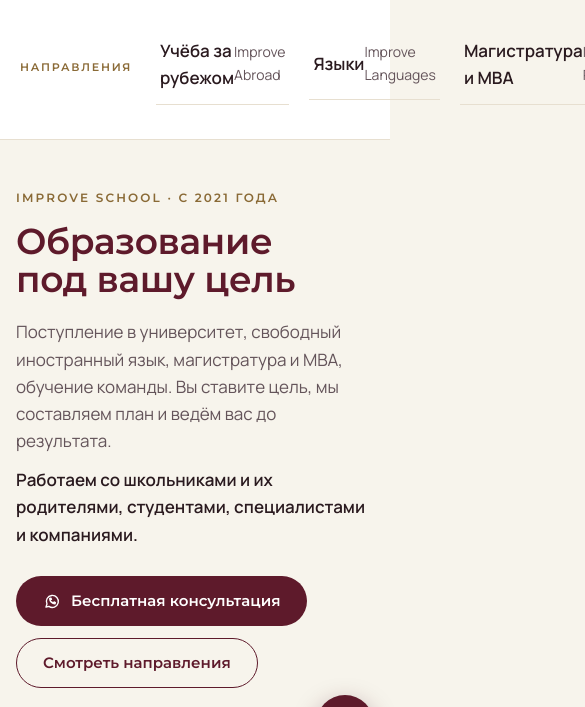
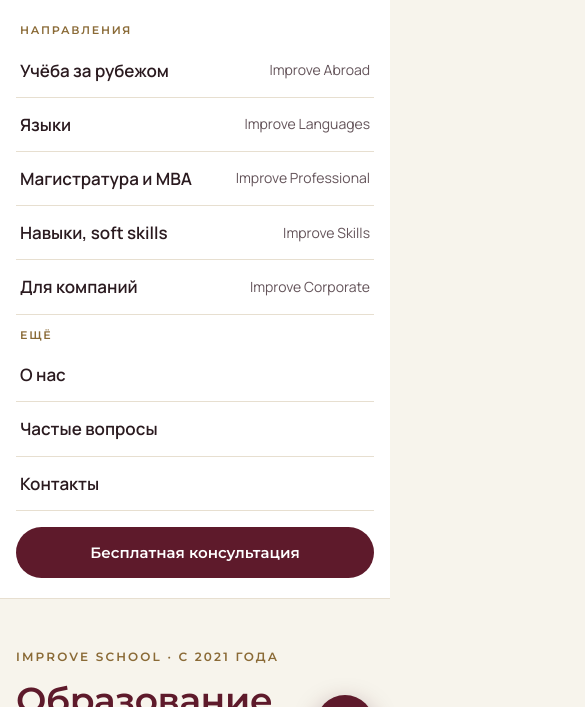
Before and after one commit to prounion-kg/Improve-site, a plain HTML site: page index.html in a window 390 px wide. Both pictures are taken after a click on the button "Меню". Shown: the part 75-782 px from the top of the page, 585 px wide, since content can reach past the window. Drawn offline with Linux system fonts and the light colour scheme.

Commit message:
Add files via upload

```diff
--- a/index.html
+++ b/index.html
@@ -65,6 +65,7 @@ p{margin:0}
 .nav .btn{margin-left:10px;min-height:44px;padding:0 20px;font-size:14px;color:#fff}
 .nav .btn:hover{background:var(--wine-deep);color:#fff}
 .menu-btn{display:none;align-items:center;gap:8px;min-height:44px;padding:0 16px;border:1.5px solid var(--wine);border-radius:999px;background:none;color:var(--wine);font-family:var(--display);font-weight:600;font-size:14px;cursor:pointer}
+.header .mobile-menu .wrap{display:block;min-height:0}
 .mobile-menu{border-top:1px solid var(--line);background:var(--paper);padding-block:12px 20px}
 .mobile-menu .group-label{font-family:var(--display);font-size:11px;letter-spacing:.16em;text-transform:uppercase;color:var(--gold-ink);font-weight:600;padding:12px 4px 4px}
 .mobile-menu a{display:flex;justify-content:space-between;align-items:center;padding:13px 4px;border-bottom:1px solid var(--line);color:var(--ink);text-decoration:none;font-weight:600}
```
